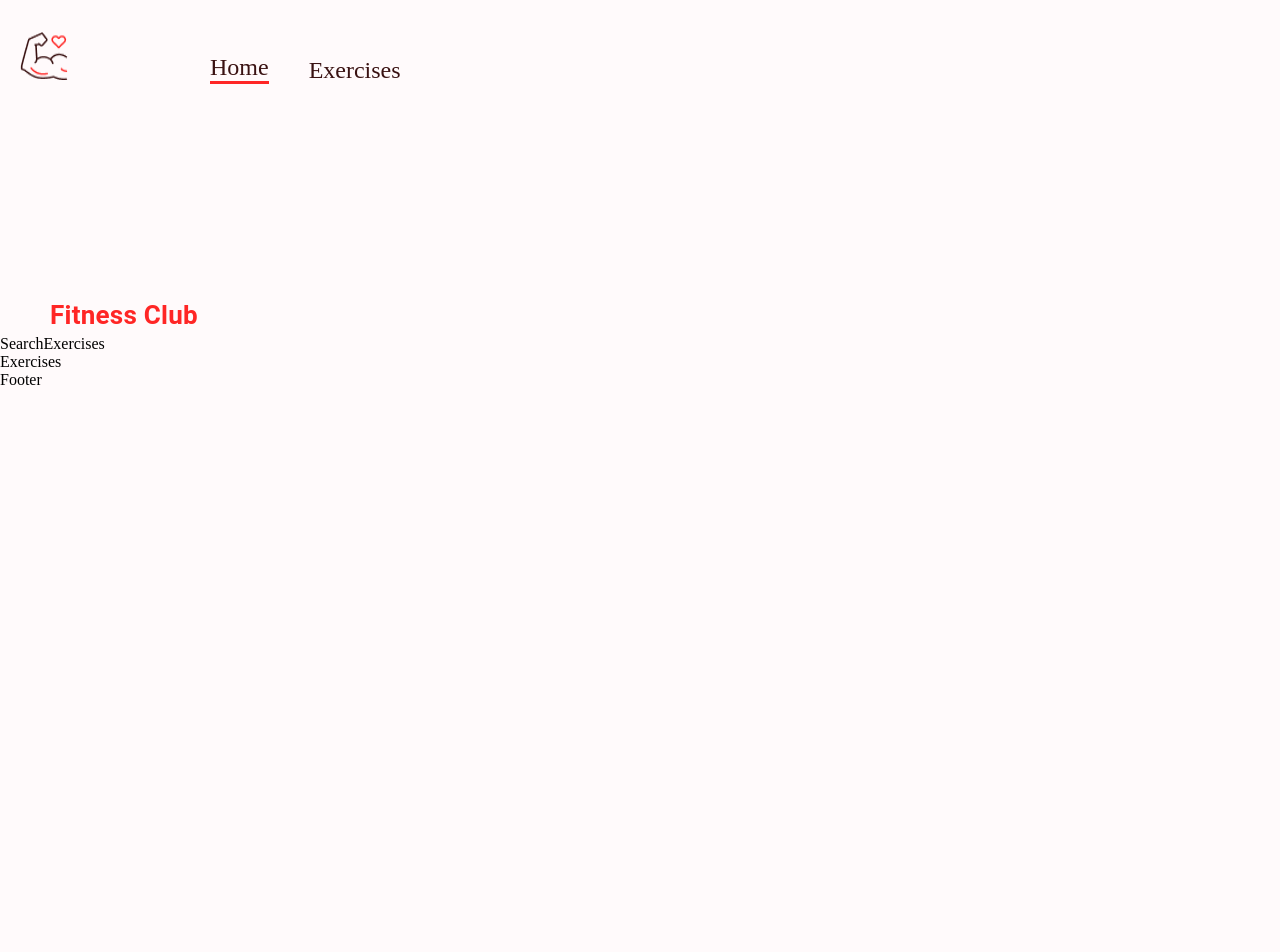
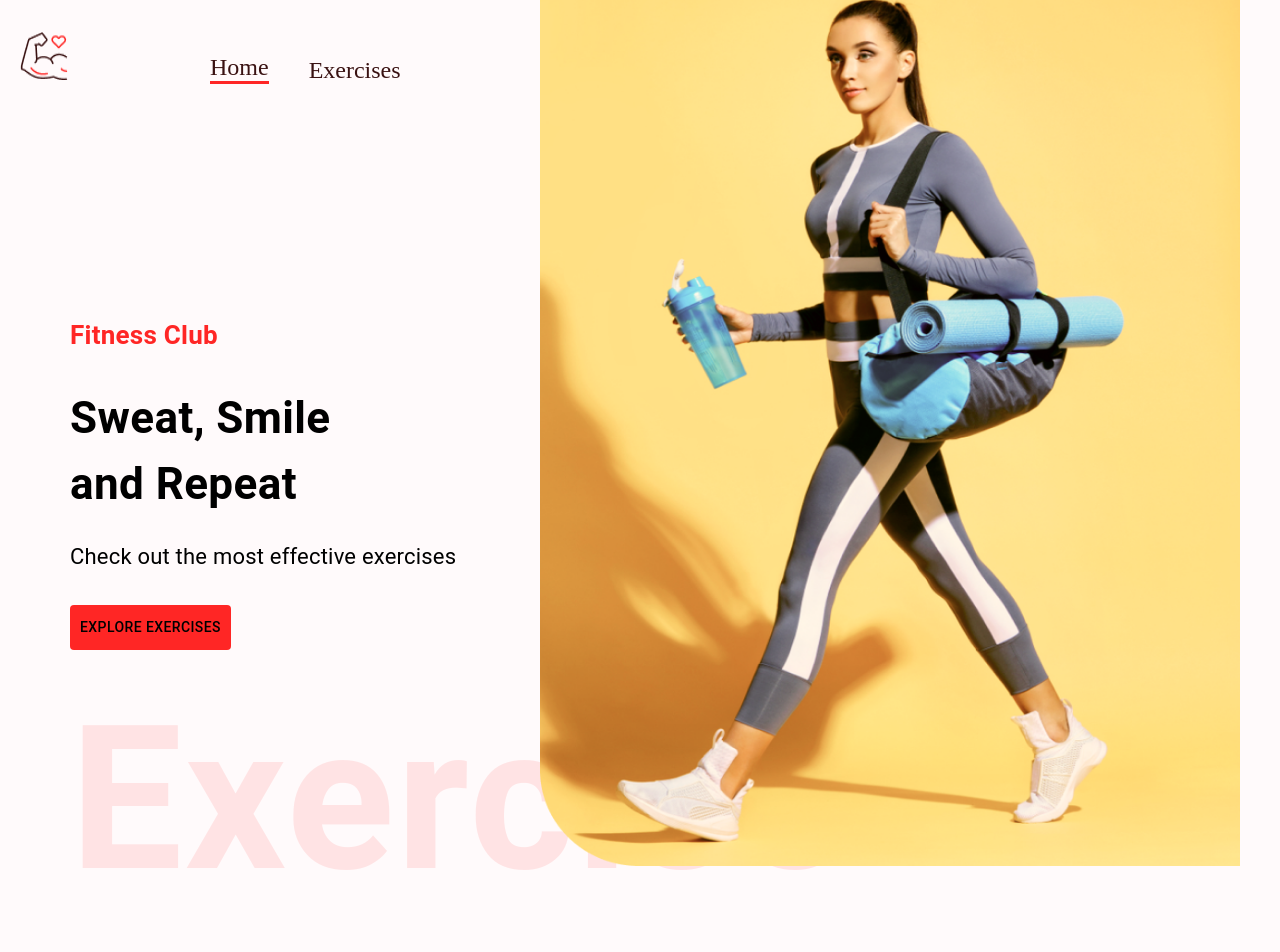
Before and after one commit to Ajithdev444/gym_react_website, a React (Create React App) app: page / in a window 1280 px wide. Shown: the top 952 px of the page. Before the commit the page ends 800 px from the top, so only its background shows below. Built offline with nearby package versions, Linux system fonts and the light colour scheme.

Commit message:
HeroBanner

```diff
--- a/src/components/HeroBanner.jsx
+++ b/src/components/HeroBanner.jsx
@@ -1,14 +1,32 @@
 import React from 'react'
-import { Stack, Box, Typography } from '@mui/material'
+import { Stack, Box, Typography, Button} from '@mui/material'
+import HeroBannerImage from '../assets/images/banner.png'
 
 const HeroBanner = () => {
   return (
     <Box sx={{ mt:{ lg:'212px', xs:'70px'},
                ml:{ sm:'50px'}}}
-               position='relative'>
+               position='relative' p='20px'>
         <Typography color='#FF2625' fontWeight='600' fontSize='26px'>
             Fitness Club
         </Typography>
+        <Typography fontWeight={700}
+        sx={{ fontSize: {lg:'44px',xs:'40px'}}} mb='23px' mt='30px'
+        >
+          Sweat, Smile <br/> and Repeat
+        </Typography>
+        <Typography fontSize='22px' LineHeight='35px' mb={4}>
+          Check out the most effective exercises
+        </Typography>
+        <Button variant='container' color='error' href='#exercises' sx={{backgroundColor:'#ff2625',
+         padding:'10px'}}>
+          Explore Exercises
+        </Button>
+        <Typography fontWeight={600} color='#ff2625' sx={{opacity:'0.1', display: { lg: 'block', xs:'none'}}}
+        fontSize='200px'>
+          Exercise
+        </Typography>
+        <img src={HeroBannerImage} alt="HeroImage" className='hero-banner-img'/>
     </Box>
   )
 }
```
